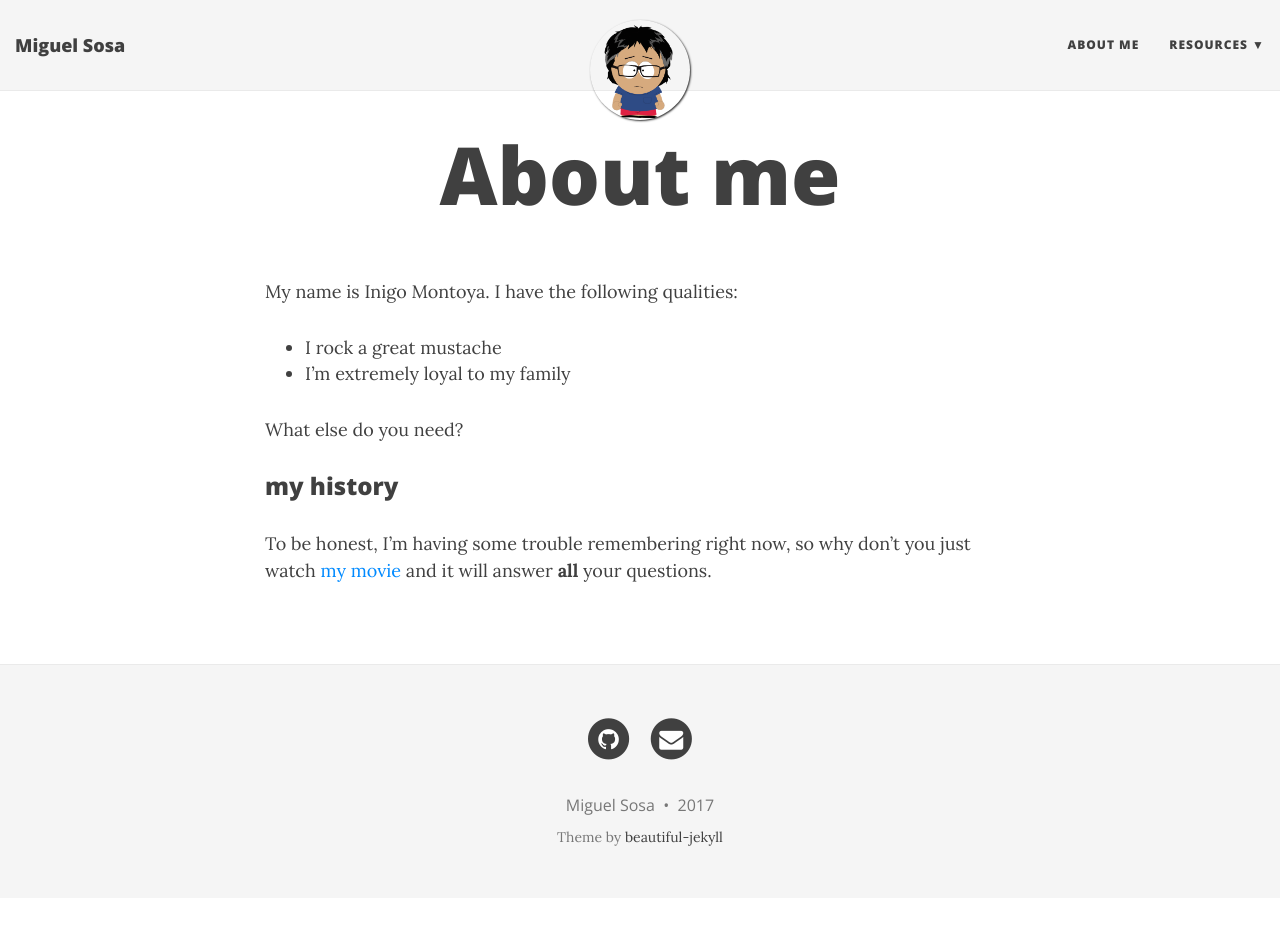
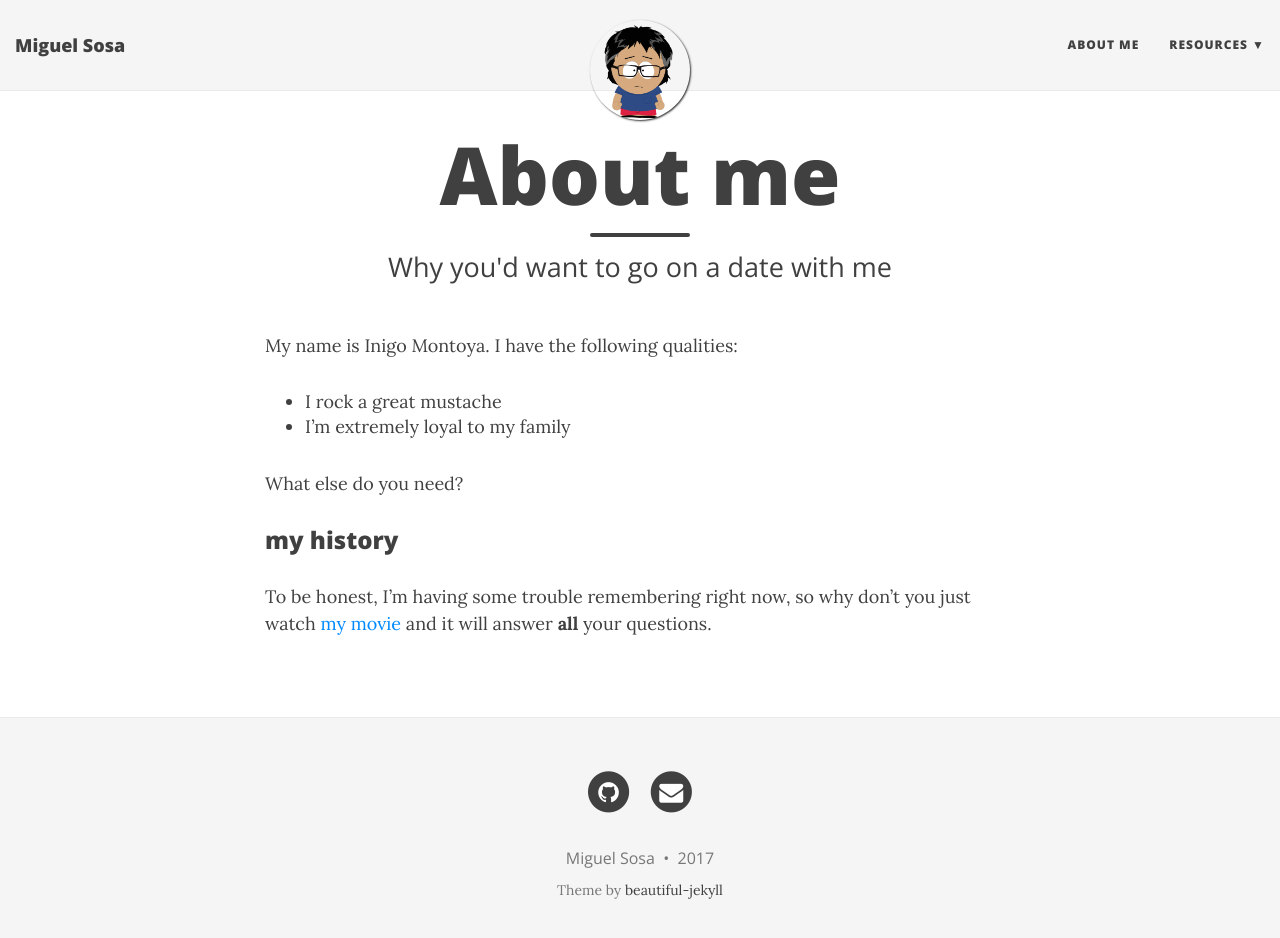
Before and after one commit to ms38279/ms38279.github.io, a Jekyll site: the page built from aboutme.md, in a window 1280 px wide and 951 px high. Shown: the top 938 px of the window. Built offline with Jekyll 4.4.1, drawn with Linux system fonts in a browser that asks for light colours; nearby versions of some CDN libraries.

Commit message:
change to aboutme

```diff
--- a/aboutme.md
+++ b/aboutme.md
@@ -1,7 +1,7 @@
 ---
 layout: page
 title: About me
-subtitle: #Why you'd want to go on a date with me
+subtitle: Why you'd want to go on a date with me
 ---
 
 My name is Inigo Montoya. I have the following qualities:
```
